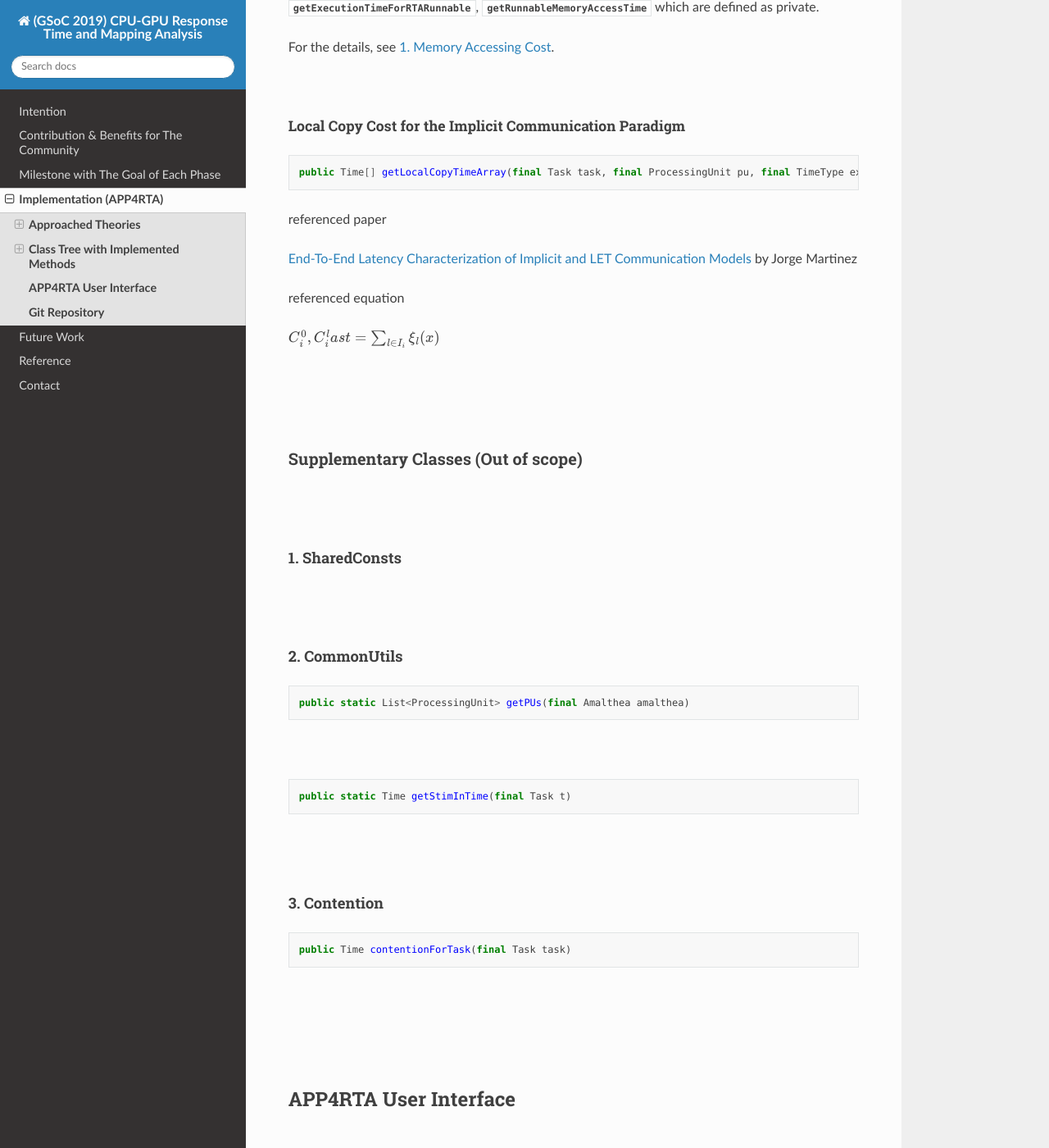
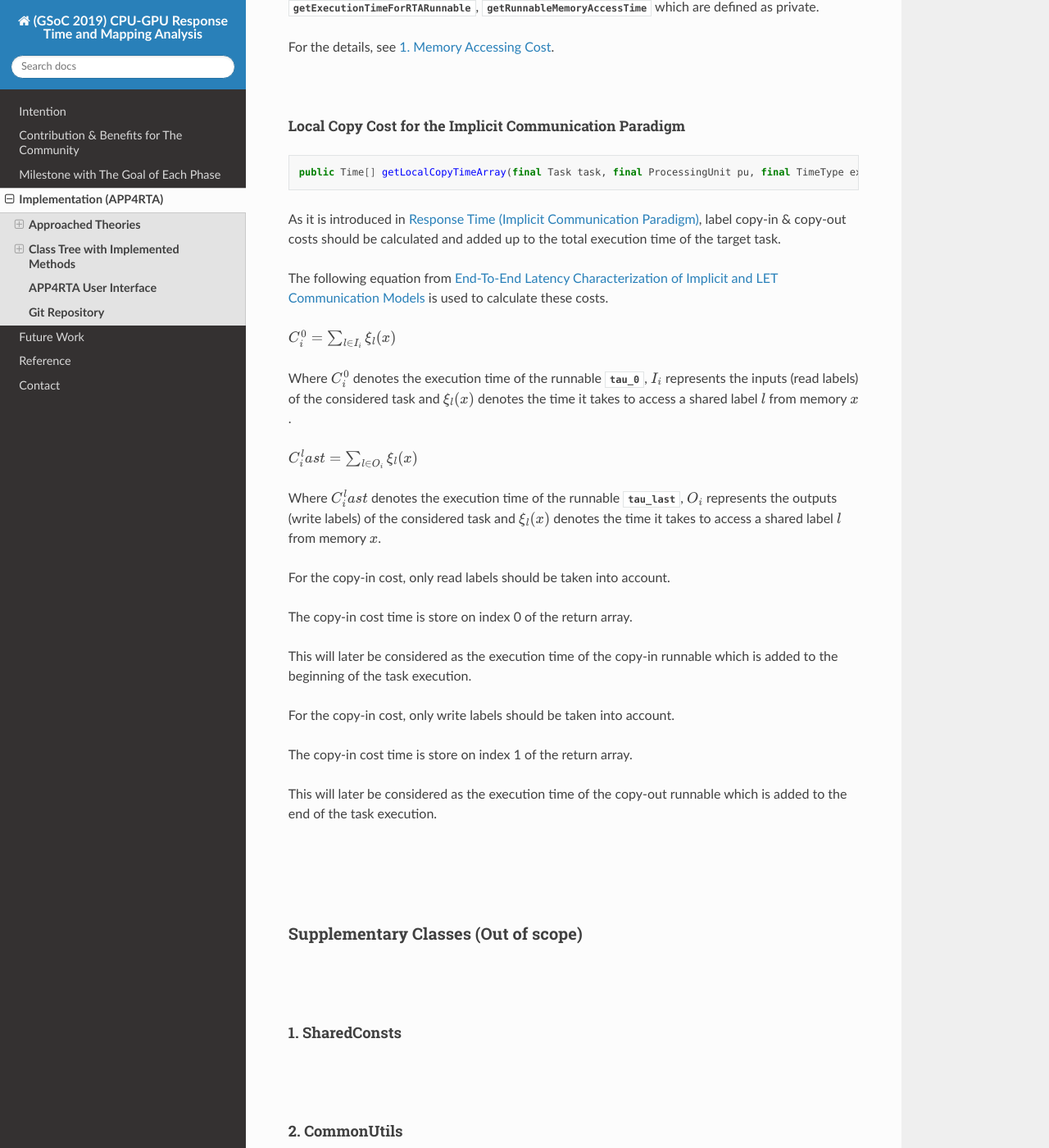
Before and after one commit to junh-ki/gsoc_doc, a Sphinx documentation site: the page built from docs/source/contents/implementation.rst, in a window 1280 px wide and 1400 px high, scrolled down 11034 px. Shown: the whole window at 82% size. Built offline with Sphinx 7.4.7 and the Read the Docs theme 2.0.0, drawn with Linux system fonts in a browser that asks for light colours.

Commit message:
more progress

```diff
--- a/docs/source/contents/implementation.rst
+++ b/docs/source/contents/implementation.rst
@@ -487,24 +487,33 @@ For the details, see :ref:`memory-accessing-cost`.
 
 	public Time[] getLocalCopyTimeArray(final Task task, final ProcessingUnit pu, final TimeType executionCase, final CPURta cpurta)
 
+As it is introduced in :ref:`method-response-time-implicit`, label copy-in & copy-out costs should be calculated and added up to the total execution time of the target task.
 
+The following equation from `End-To-End Latency Characterization of Implicit and LET Communication Models <https://www.ecrts.org/forum/viewtopic.php?f=32&t=91>`_ is used to calculate these costs.
 
-referenced paper
+:math:`C_{i}^0 = \sum_{l \in I_i} \xi_l (x)`
 
-`End-To-End Latency Characterization of Implicit and LET Communication Models <https://www.ecrts.org/forum/viewtopic.php?f=32&t=91>`_ by Jorge Martinez
+Where :math:`C_{i}^0` denotes the execution time of the runnable `\tau_0`, :math:`I_i` represents the inputs (read labels) of the considered task and :math:`\xi_l (x)` denotes the time it takes to access a shared label :math:`l` from memory :math:`x`.
 
+:math:`C_{i}^last = \sum_{l \in O_i} \xi_l (x)`
 
+Where :math:`C_{i}^last` denotes the execution time of the runnable `\tau_last`, :math:`O_i` represents the outputs (write labels) of the considered task and :math:`\xi_l (x)` denotes the time it takes to access a shared label :math:`l` from memory :math:`x`.
 
-referenced equation
+For the copy-in cost, only read labels should be taken into account.
 
-:math:`C_{i}^0, C_{i}^last = \sum_{l \in I_i} \xi_l (x)`
+The copy-in cost time is store on index 0 of the return array.
 
+This will later be considered as the execution time of the copy-in runnable which is added to the beginning of the task execution.
 
+For the copy-in cost, only write labels should be taken into account.
+
+The copy-in cost time is store on index 1 of the return array.
+
+This will later be considered as the execution time of the copy-out runnable which is added to the end of the task execution.
 
 |
 |
 |
-
 
 **Supplementary Classes (Out of scope)**
 ****************************************
```
